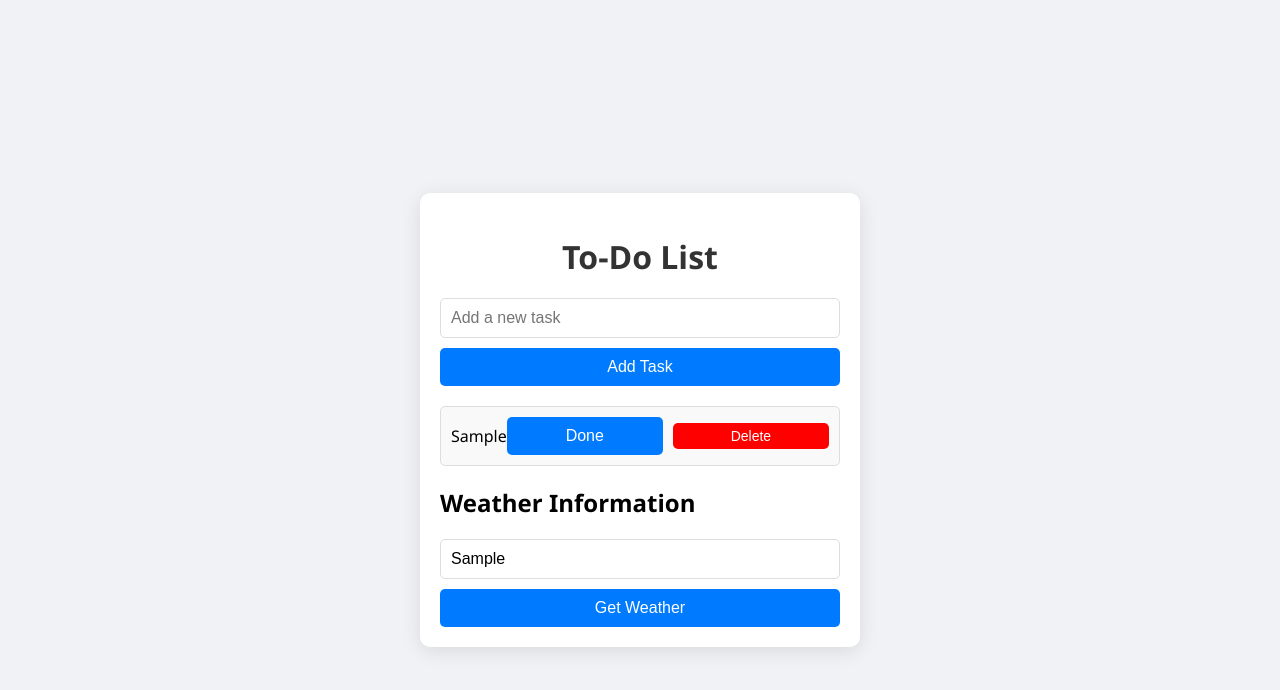
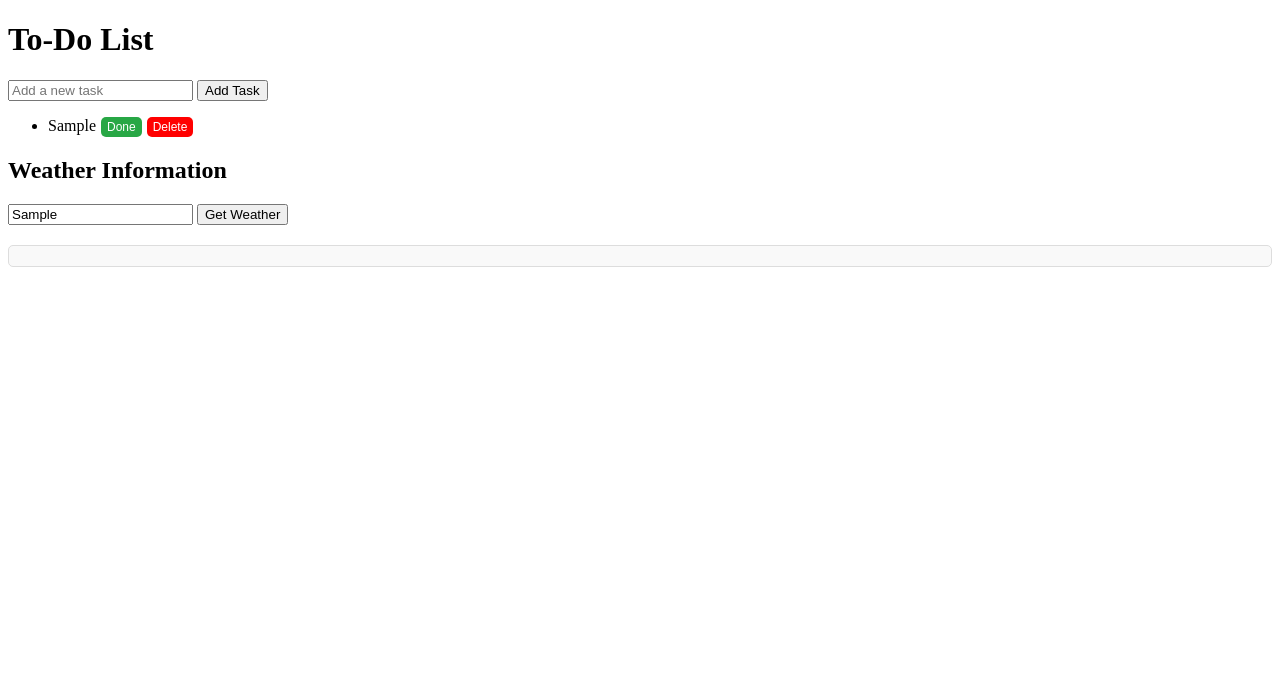
Before and after one commit to Razab-Ali/To-do_first_webapp, a plain HTML site: page index.html in a window 1280 px wide. Both pictures are taken after typing "Sample", "Sample" into the empty fields and a click on the button "Add Task". Drawn offline with Linux system fonts and the light colour scheme.

Commit message:
Update styles.css

```diff
--- a/styles.css
+++ b/styles.css
@@ -1,92 +1,40 @@
-body {
-    font-family: 'Segoe UI', Tahoma, Geneva, Verdana, sans-serif;
-    background-color: #f0f2f5;
-    margin: 0;
-    padding: 20px;
-    display: flex;
-    justify-content: center;
-    align-items: center;
-    height: 100vh;
-}
-
-.container {
-    max-width: 400px;
-    width: 100%;
-    background: white;
-    padding: 20px;
-    border-radius: 10px;
-    box-shadow: 0 4px 20px rgba(0, 0, 0, 0.1);
-}
-
-h1 {
-    text-align: center;
-    color: #333;
-    margin-bottom: 20px;
-}
-
-input {
-    width: calc(100% - 22px);
+#weatherResults {
+    margin-top: 20px;
     padding: 10px;
     border: 1px solid #ddd;
     border-radius: 5px;
-    margin-bottom: 10px;
-    font-size: 16px;
+    background-color: #f9f9f9;
 }
 
-button {
-    width: 100%;
-    padding: 10px;
-    border: none;
-    background: #007bff;
-    color: white;
-    border-radius: 5px;
-    cursor: pointer;
-    font-size: 16px;
-    transition: background 0.3s ease;
+#weatherResults h3 {
+    margin: 0;
+    color: #007bff;
 }
 
-button:hover {
-    background: #0056b3;
-}
-
-ul {
-    list-style-type: none;
-    padding: 0;
-    margin-top: 20px;
-}
-
-li {
-    display: flex;
-    justify-content: space-between;
-    align-items: center;
-    padding: 10px;
-    border: 1px solid #ddd;
-    border-radius: 5px;
-    margin-bottom: 10px;
-    background-color: #f9f9f9;
-    transition: background 0.2s ease;
-}
-
-li:hover {
-    background-color: #f1f1f1;
-}
-
-.completed {
-    text-decoration: line-through;
-    color: gray;
-}
-
-button.delete {
-    background: red;
+button.done, button.delete {
+    background: #28a745; /* Green for Done */
     color: white;
     border: none;
     border-radius: 5px;
     cursor: pointer;
-    padding: 5px 10px;
-    margin-left: 10px; /* Space between task text and button */
-    font-size: 14px;
+    padding: 3px 6px; /* Small size */
+    margin-left: 5px; /* Space between task text and button */
+    font-size: 12px; /* Smaller font size */
+}
+
+button.delete {
+    background: red; /* Red for Delete */
+}
+
+button.done:hover {
+    background: #218838; /* Darker green on hover */
 }
 
 button.delete:hover {
-    background: darkred;
+    background: darkred; /* Darker red on hover */
 }
+
+li.completed {
+    text-decoration: line-through; /* Strikethrough for completed tasks */
+    color: gray; /* Change color for completed tasks */
+}
```
